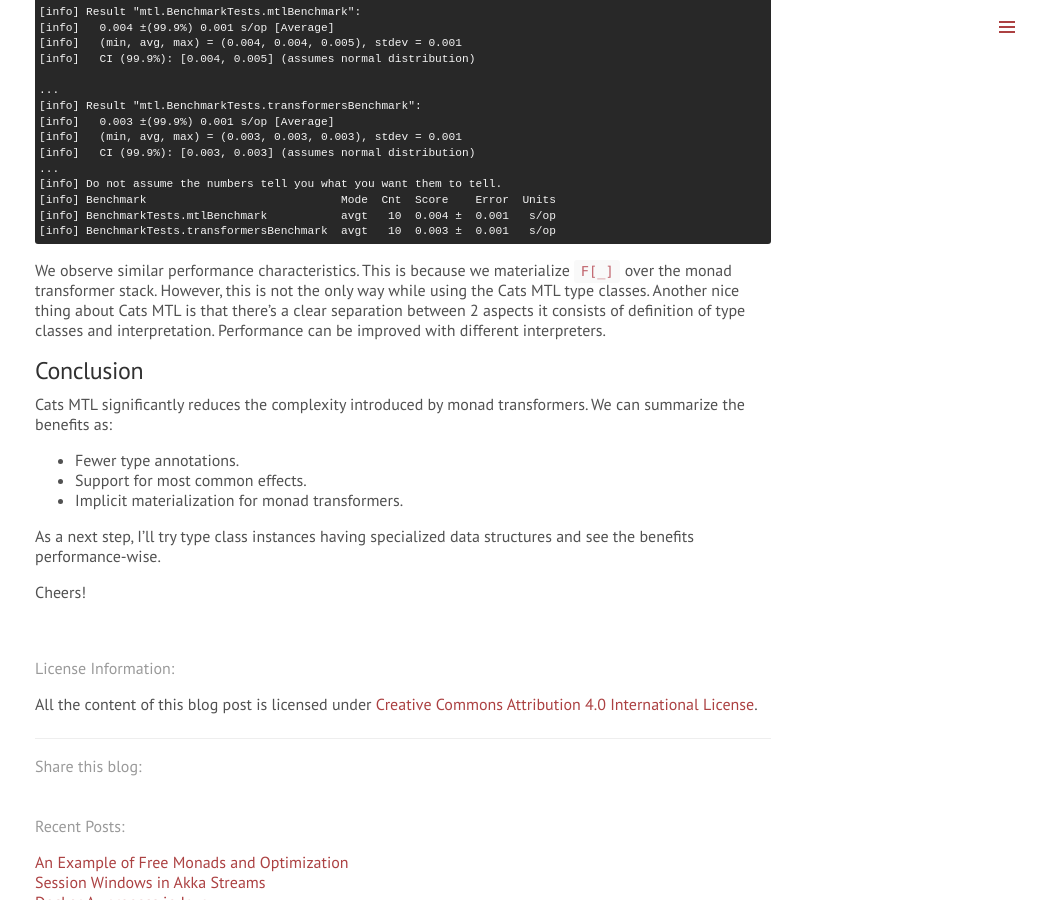
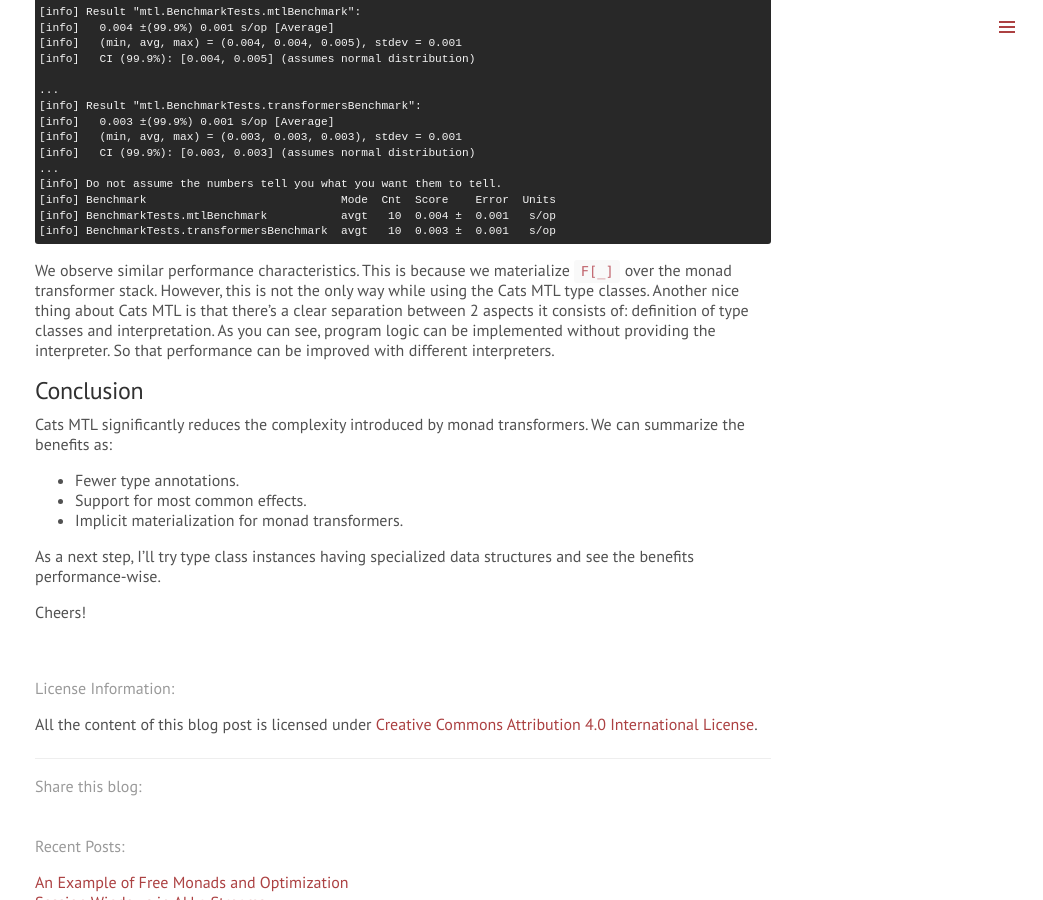
Before and after one commit to efekahraman/efekahraman.github.io, a Jekyll site: the page built from _posts/2019-07-24-monad-transformers-and-cats-mtl.md, in a window 1280 px wide and 900 px high, scrolled down 6500 px. Shown: the whole window, without its empty margins (237-1280 px from the left). Built offline with Jekyll 4.4.1, drawn with Linux system fonts in a browser that asks for light colours; comment, search, counter and statistics services are not loaded.

Commit message:
Minor addition

```diff
--- a/_posts/2019-07-24-monad-transformers-and-cats-mtl.md
+++ b/_posts/2019-07-24-monad-transformers-and-cats-mtl.md
@@ -304,7 +304,7 @@
 [info] BenchmarkTests.transformersBenchmark  avgt   10  0.003 ±  0.001   s/op
 </div>
 
-We observe similar performance characteristics. This is because we materialize `F[_]` over the monad transformer stack. However, this is not the only way while using the Cats MTL type classes. Another nice thing about Cats MTL is that there's a clear separation between 2 aspects it consists of definition of type classes and interpretation. Performance can be improved with different interpreters.
+We observe similar performance characteristics. This is because we materialize `F[_]` over the monad transformer stack. However, this is not the only way while using the Cats MTL type classes. Another nice thing about Cats MTL is that there's a clear separation between 2 aspects it consists of: definition of type classes and interpretation. As you can see, program logic can be implemented without providing the interpreter. So that performance can be improved with different interpreters.
 
 ## Conclusion
 
```
